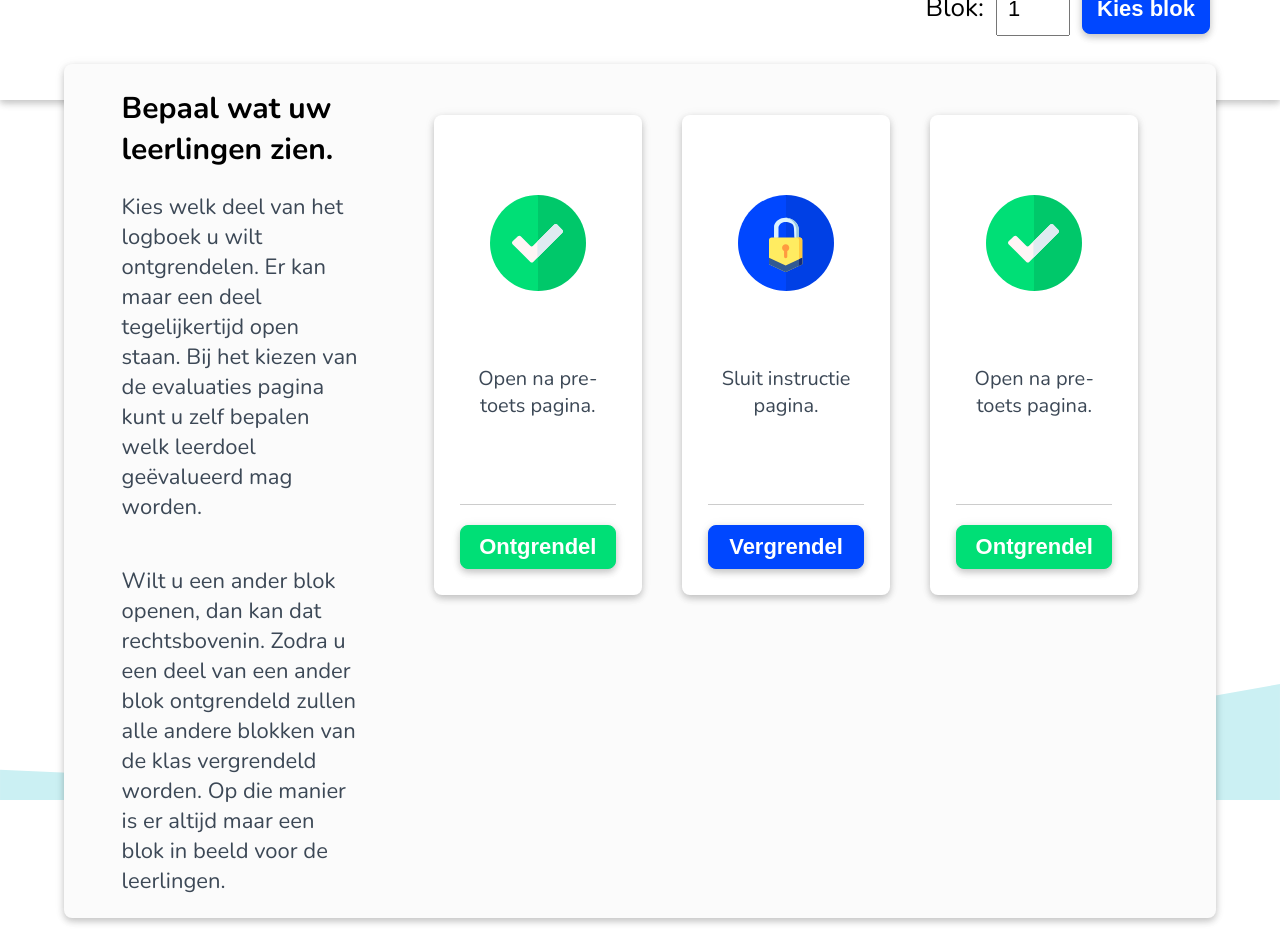
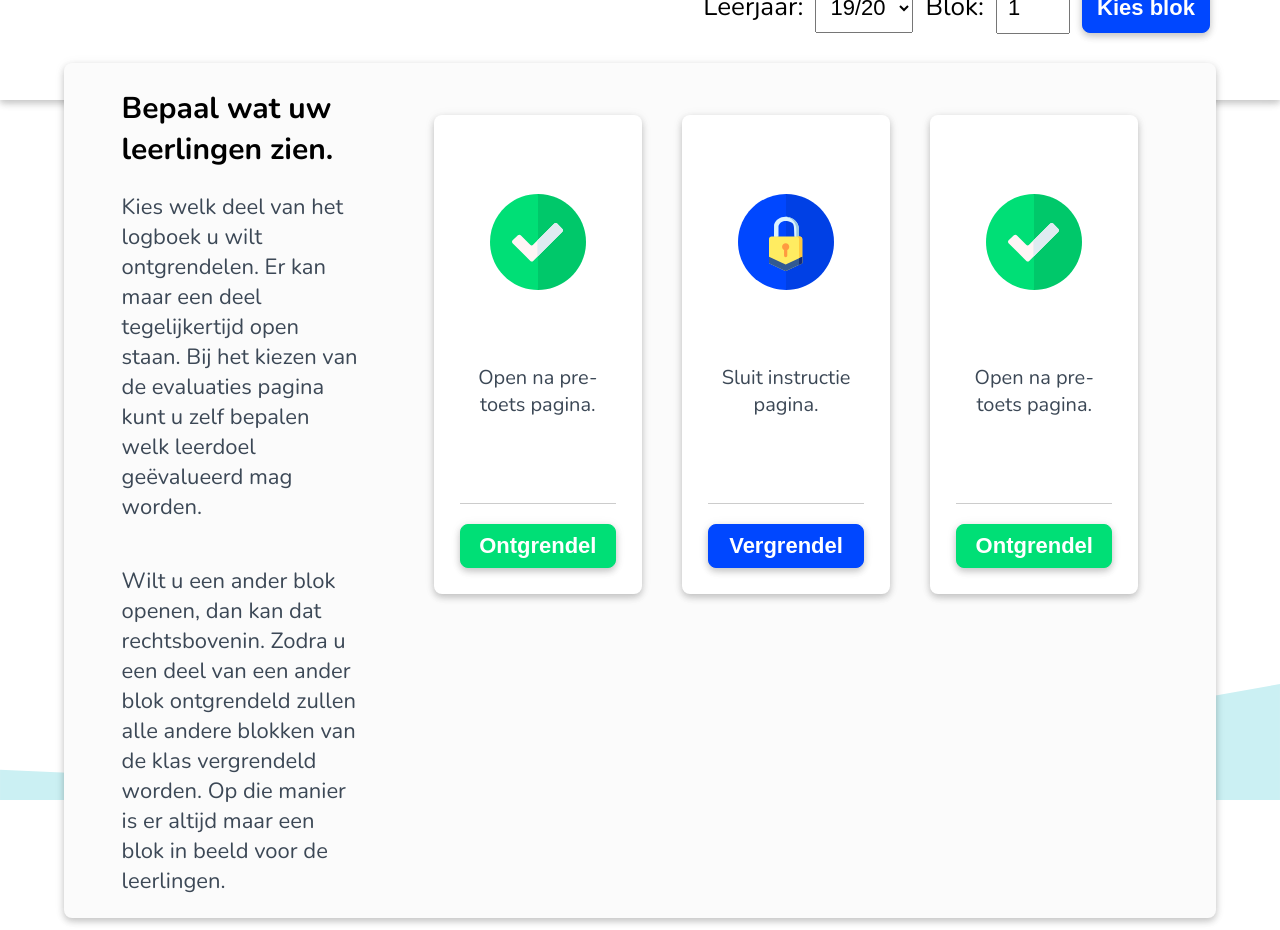
Before and after one commit to Rowan-Paul/HANAIM-DWA-Rekenlogboek, a React (Create React App) app in the folder rekenlogboek/client-side/: page /teacher/allow-student-access in a window 1280 px wide. Built offline with nearby package versions, Linux system fonts and the light colour scheme.

Commit message:
Added year filter to allowStudentAccess

```diff
--- a/rekenlogboek/client-side/src/js/teacher/containers/AllowStudentAccess.js
+++ b/rekenlogboek/client-side/src/js/teacher/containers/AllowStudentAccess.js
@@ -74,7 +74,12 @@ function AllowStudentAccess(props) {
 
 	return (
 		<div className="allow-student-access">
-			<div className="period-filter">
+			<div className="filter">
+				<div>Leerjaar:</div>
+				<select>
+					<option value="19/20">19/20</option>
+					<option value="20/21">20/21</option>
+				</select>
 				<div>Blok:</div>
 				<input type="number" defaultValue="1" min="1" max="99" />
 				<Button color="blue" handler={() => {}} value="Kies blok" />
--- a/rekenlogboek/client-side/src/scss/teacher/containers/AllowStudentAccess.scss
+++ b/rekenlogboek/client-side/src/scss/teacher/containers/AllowStudentAccess.scss
@@ -8,7 +8,7 @@
 		font-size: 22px;
 	}
 
-	.period-filter {
+	.filter {
 		font-size: 26px;
 		width: 90%;
 		justify-content: flex-end;
@@ -22,10 +22,15 @@
 			height: 50px;
 		}
 
+		input,
+		select {
+			font-size: 22px;
+			padding: 0 10px;
+		}
+
 		input {
-			font-size: 22px;
 			width: 50px;
-			padding: 0 10px;
+			height: 48px;
 		}
 
 		.bttn {
```
